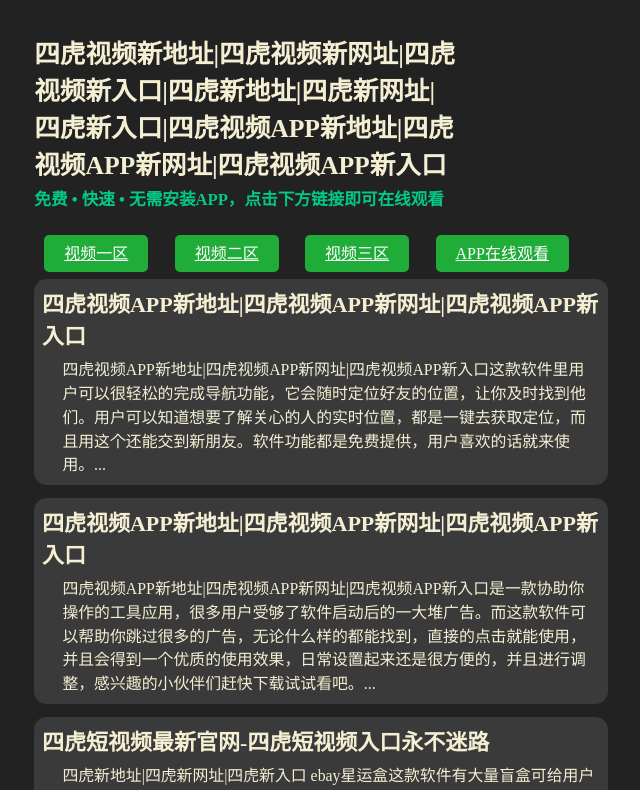
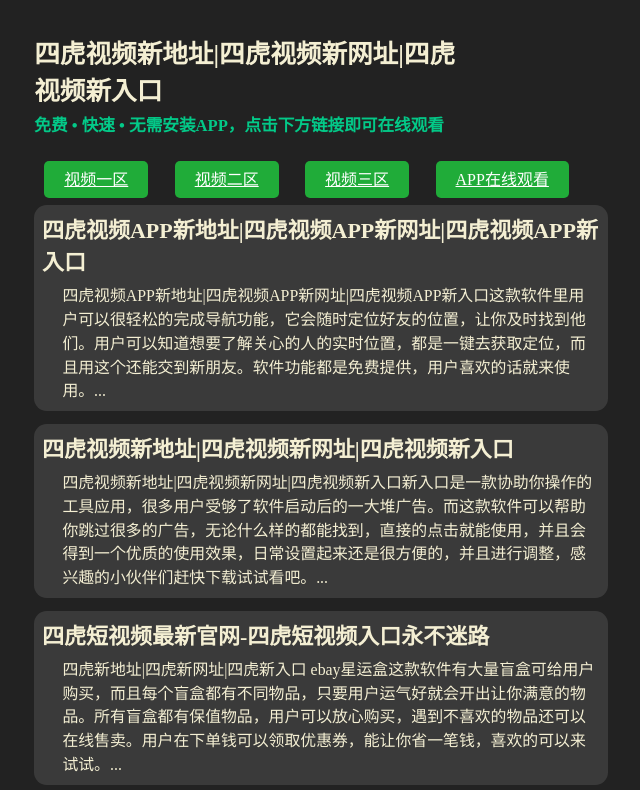
Before and after one commit to sihuxdy/sihuxdy, a plain HTML site: page index.html in a window 1280 px wide. Shown: the top 790 px of the page, without its empty margins (319-959 px from the left). Drawn offline with Linux system fonts and the light colour scheme.

Commit message:
Update index.html

```diff
--- a/index.html
+++ b/index.html
@@ -55,7 +55,7 @@
 <body>
 	<div class="main">
 		<div class="wrap">
-			<h1 style="color: #F4EFD3;">四虎视频新地址|四虎视频新网址|四虎视频新入口|四虎新地址|四虎新网址|四虎新入口|四虎视频APP新地址|四虎视频APP新网址|四虎视频APP新入口</h1>
+			<h1 style="color: #F4EFD3;">四虎视频新地址|四虎视频新网址|四虎视频新入口</h1>
             <h3>免费 • 快速 • 无需安装APP，点击下方链接即可在线观看</h3>
 			<section>
 
@@ -70,8 +70,8 @@
 					<p>四虎视频APP新地址|四虎视频APP新网址|四虎视频APP新入口这款软件里用户可以很轻松的完成导航功能，它会随时定位好友的位置，让你及时找到他们。用户可以知道想要了解关心的人的实时位置，都是一键去获取定位，而且用这个还能交到新朋友。软件功能都是免费提供，用户喜欢的话就来使用。...</p>
 				</div>
 				<div class="card">
-					<h4>四虎视频APP新地址|四虎视频APP新网址|四虎视频APP新入口</h4>
-					<p>四虎视频APP新地址|四虎视频APP新网址|四虎视频APP新入口是一款协助你操作的工具应用，很多用户受够了软件启动后的一大堆广告。而这款软件可以帮助你跳过很多的广告，无论什么样的都能找到，直接的点击就能使用，并且会得到一个优质的使用效果，日常设置起来还是很方便的，并且进行调整，感兴趣的小伙伴们赶快下载试试看吧。...</p>
+					<h4>四虎视频新地址|四虎视频新网址|四虎视频新入口</h4>
+					<p>四虎视频新地址|四虎视频新网址|四虎视频新入口新入口是一款协助你操作的工具应用，很多用户受够了软件启动后的一大堆广告。而这款软件可以帮助你跳过很多的广告，无论什么样的都能找到，直接的点击就能使用，并且会得到一个优质的使用效果，日常设置起来还是很方便的，并且进行调整，感兴趣的小伙伴们赶快下载试试看吧。...</p>
 				</div>
 				<div class="card">
 					<h4>四虎短视频最新官网-四虎短视频入口永不迷路</h4>
@@ -86,7 +86,7 @@
 					<p>四虎视频app这是一个非常易于使用的游戏资源平台，四虎视频新地址不仅有海量玩家发布攻略和见解，四虎视频新网址还能与其他玩家实时互动交流，为你发现专属的优质游戏。这里玩法多样，海量优质游戏内容，四虎视频新入口在这里直接为你展示，这里有资深玩家为您推荐热门游戏，让玩家在不同的游戏体验不一样的游戏经历。...</p>
 					<div class="card">
 					<h4>四虎视频发布页地址（每日更新）</h4>
-					<p>四虎视频一款非常好用的拍照软件，你可以在PR复古相机的帮助下拍摄非常漂亮的照片，有着非常多的拍照模板可以去使用，无论是人物，美景，美食，都有着专门的滤镜去使用，操作非常简单，你会需要这款PR复古相机的。喜欢的玩家快去下载吧。...</p>
+					<p>四虎视频一款非常好用的拍照软件，你可以在PR复古相机的帮助下拍摄非常漂亮的照片，有着非常多的拍照模板可以去使用，无论是人物，美景，美食，都有着专门的滤镜去使用，操作非常简单，你会需要这款PR复古相机的。四虎视频新地址|四虎视频新网址|四虎视频新入口喜欢的玩家快去下载吧。...</p>
                     </div>
 				</div>
 			</section>
```
